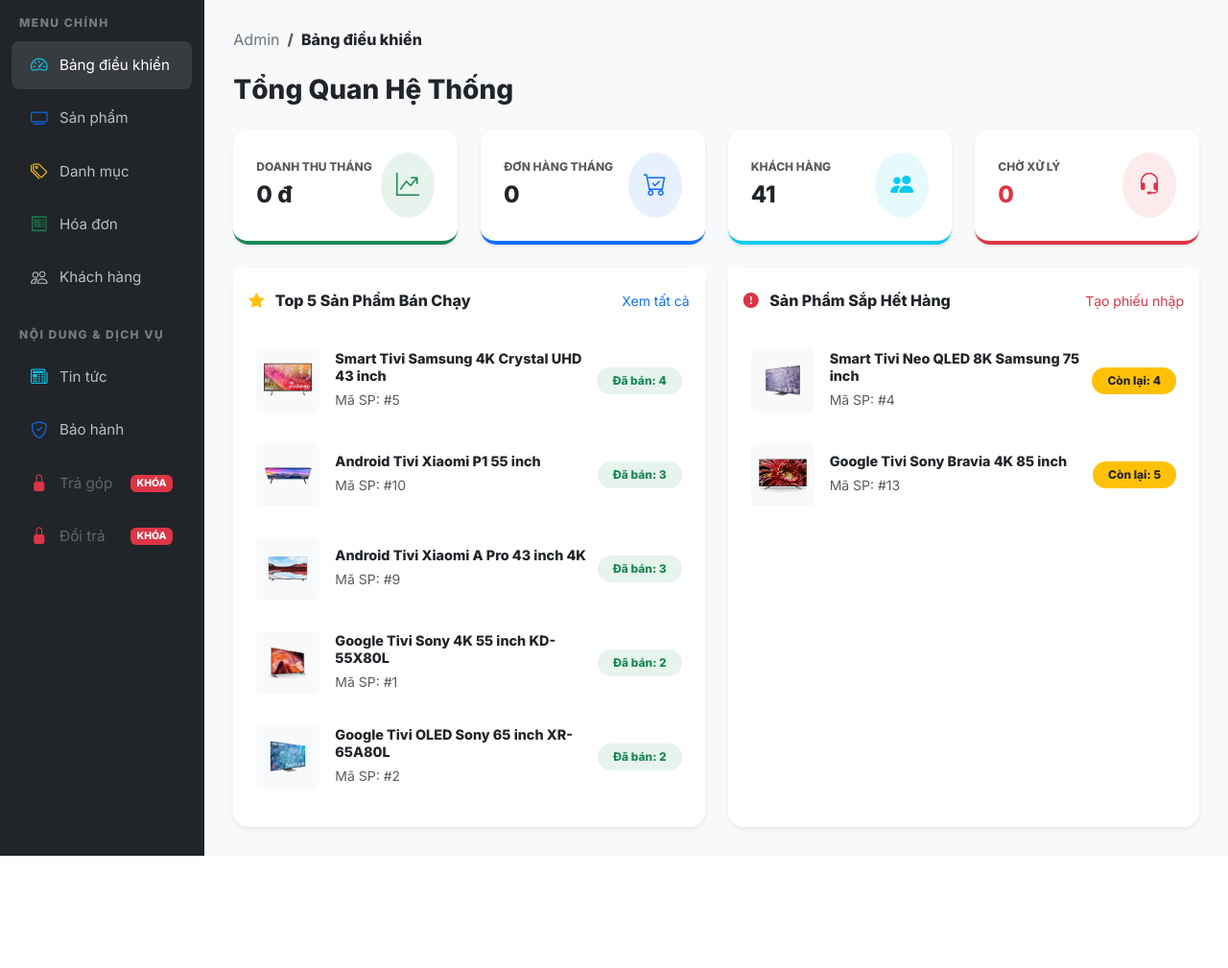
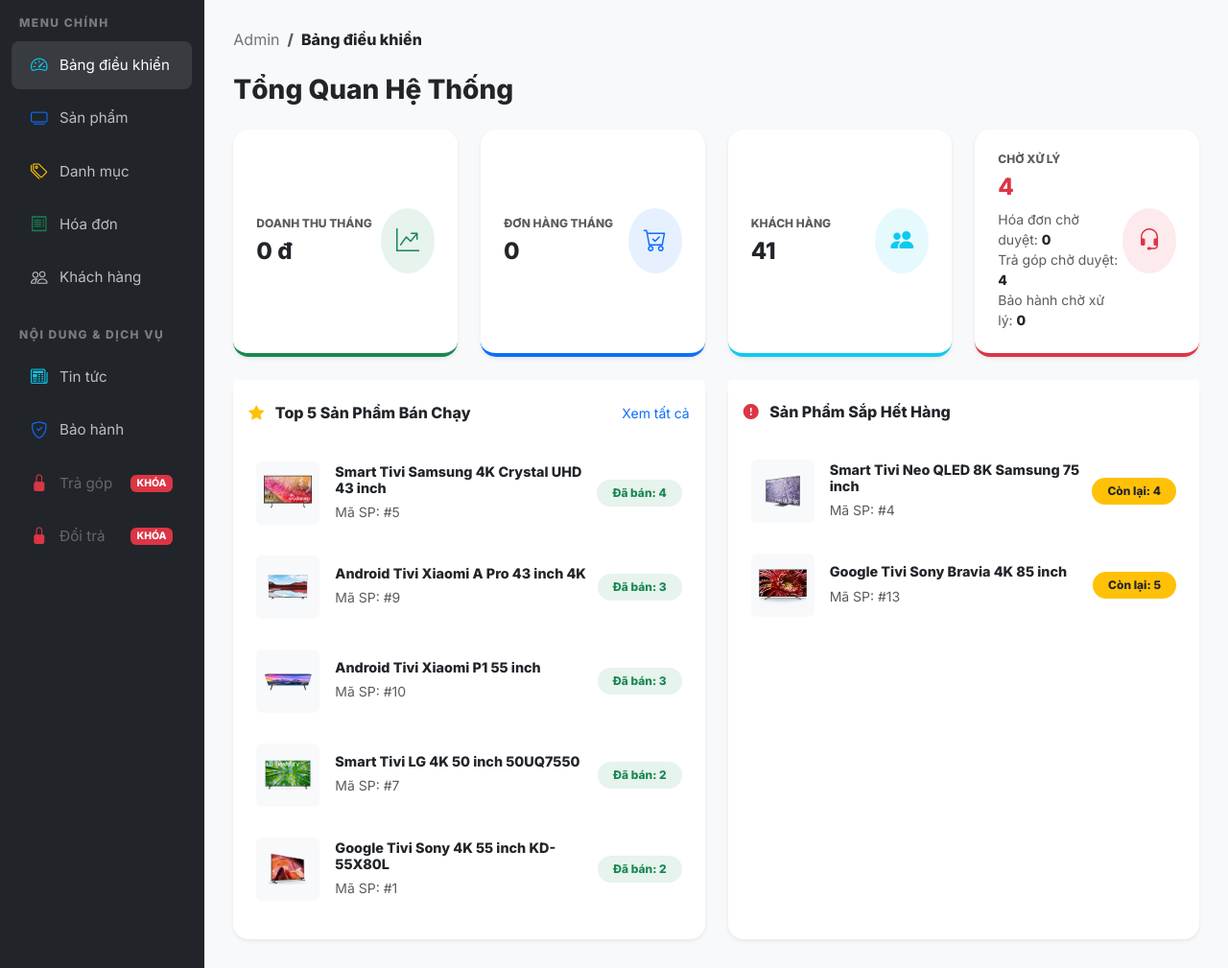
Before and after one commit to ThaiVinhNghi/DoAnLapTrinhWeb_QuanLyCuaHangTV, a PHP site: page /admin/index.php in a window 1280 px wide. Shown: the part 78-1087 px from the top of the page at 96% size. Before the commit the page ends 970 px from the top, so only its background shows below. Run offline with PHP 8.4, Linux system fonts and the light colour scheme; data comes from the database, SQL or seed files in the repository.

Commit message:
end đồ án

```diff
--- a/admin/index.php
+++ b/admin/index.php
@@ -27,10 +27,23 @@ $sql_khachhang = "SELECT COUNT(ID) as SoKhach FROM khachhang";
 $res_kh = $conn->query($sql_khachhang);
 $soKhachHang = ($res_kh && $row = $res_kh->fetch_assoc()) ? (int)$row['SoKhach'] : 0;
 
-// 4. Số Yêu Cầu Hỗ Trợ (Giả sử lấy số lượng Đơn Bảo Hành đang 'Chờ xử lý')
-$sql_hotro = "SELECT COUNT(ID) as SoYeuCau FROM baohanh WHERE TrangThai = 'Chờ xử lý'";
-$res_ht = $conn->query($sql_hotro);
-$soYeuCau = ($res_ht && $row = $res_ht->fetch_assoc()) ? (int)$row['SoYeuCau'] : 0;
+// 4a. Số phiếu bảo hành chờ xử lý
+$sql_baohanh = "SELECT COUNT(ID) as SoBaoHanh FROM baohanh WHERE TrangThai = 'Chờ xử lý'";
+$res_bh = $conn->query($sql_baohanh);
+$soBaoHanh = ($res_bh && $row = $res_bh->fetch_assoc()) ? (int)$row['SoBaoHanh'] : 0;
+
+// 4b. Số hóa đơn chờ duyệt (Những đơn chưa có NhanVienID)
+$sql_hoadon_cho = "SELECT COUNT(ID) as SoHoaDonCho FROM hoadon WHERE NhanVienID IS NULL OR NhanVienID = 0";
+$res_hd_cho = $conn->query($sql_hoadon_cho);
+$soHoaDonCho = ($res_hd_cho && $row = $res_hd_cho->fetch_assoc()) ? (int)$row['SoHoaDonCho'] : 0;
+
+// 4c. Số hồ sơ trả góp chờ duyệt
+$sql_tragop_cho = "SELECT COUNT(ID) as SoTraGopCho FROM tragop WHERE TrangThai = 'Chờ duyệt' OR TinhTrangTra = 'Chờ duyệt'";
+$res_tg_cho = $conn->query($sql_tragop_cho);
+$soTraGopCho = ($res_tg_cho && $row = $res_tg_cho->fetch_assoc()) ? (int)$row['SoTraGopCho'] : 0;
+
+// Tổng số mục chờ xử lý (gộp các loại)
+$tongChoXuLy = $soBaoHanh + $soHoaDonCho + $soTraGopCho;
 
 // 5. Lấy Danh Sách Sản Phẩm Bán Chạy Nhất (Top 5)
 $sql_banchay = "SELECT sp.ID, sp.TenSanPham, sp.HinhAnh, SUM(hc.SoLuongBan) as TongDaBan
@@ -119,7 +132,12 @@ include 'sidebar.php';
                 <div class="card-body p-4 d-flex align-items-center justify-content-between">
                     <div>
                         <h6 class="text-muted fw-bold text-uppercase mb-2" style="font-size: 0.75rem;">Chờ Xử Lý</h6>
-                        <h4 class="fw-bold text-danger m-0"><?php echo $soYeuCau; ?></h4>
+                        <h4 class="fw-bold text-danger m-0"><?php echo $tongChoXuLy; ?></h4>
+                        <div class="small text-muted mt-2">
+                            <div>Hóa đơn chờ duyệt: <strong class="text-dark"><?php echo $soHoaDonCho; ?></strong></div>
+                            <div>Trả góp chờ duyệt: <strong class="text-dark"><?php echo $soTraGopCho; ?></strong></div>
+                            <div>Bảo hành chờ xử lý: <strong class="text-dark"><?php echo $soBaoHanh; ?></strong></div>
+                        </div>
                     </div>
                     <div class="bg-danger bg-opacity-10 text-danger p-3 rounded-circle">
                         <i class="bi bi-headset fs-4"></i>
@@ -168,7 +186,9 @@ include 'sidebar.php';
             <div class="card shadow-sm border-0 rounded-4 h-100">
                 <div class="card-header bg-white border-0 pt-4 pb-0 d-flex justify-content-between align-items-center">
                     <h6 class="fw-bold m-0"><i class="bi bi-exclamation-circle-fill text-danger me-2"></i> Sản Phẩm Sắp Hết Hàng</h6>
-                    <a href="nhap_hang.php" class="text-decoration-none small text-danger">Tạo phiếu nhập</a>
+                    <?php if (isset($isAdmin) && $isAdmin): ?>
+                        <a href="nhap_hang.php" class="text-decoration-none small text-danger">Tạo phiếu nhập</a>
+                    <?php endif; ?>
                 </div>
                 <div class="card-body p-4">
                     <div class="list-group list-group-flush">
--- a/admin/nhap_hang_them.php
+++ b/admin/nhap_hang_them.php
@@ -4,9 +4,9 @@ require_once '../thu_vien/connect.php';
 require_once 'header.php';
 require_once 'sidebar.php';
 
-// Kiểm tra đăng nhập
-if (!isset($_SESSION['nhanvien_id'])) {
-    header("Location: ../login.php");
+// Kiểm tra đăng nhập và quyền (chỉ Admin được tạo phiếu nhập)
+if (!isset($isAdmin) || !$isAdmin) {
+    header("Location: index.php");
     exit();
 }
 
--- a/login.php
+++ b/login.php
@@ -53,8 +53,6 @@ if ($_SERVER["REQUEST_METHOD"] == "POST") {
                         'Đăng nhập thất bại',
                         'ThatBai'
                     );
-
-                    $stmt->close();
                 } else {
                     // ===== PASSWORD ĐÚNG, LƯU SESSION =====
 
--- a/thanh_toan.php
+++ b/thanh_toan.php
@@ -160,7 +160,8 @@ if ($_SERVER["REQUEST_METHOD"] == "POST") {
         elseif ($hinhThucThanhToan === 'tragop') {
             $soTienTraTruoc = isset($_POST['SoTienTraTruoc']) ? (float)$_POST['SoTienTraTruoc'] : 0;
             $soThangTraGop = isset($_POST['SoThangTraGop']) ? (int)$_POST['SoThangTraGop'] : 6;
-            $laiSuat = isset($_POST['LaiSuat']) ? (float)$_POST['LaiSuat'] : 1.5;
+            // Ép lãi suất cố định 1.5% trên server — không tin dữ liệu client để tránh bị sửa khi đặt hàng
+            $laiSuat = 1.5;
 
             // Nhận dữ liệu CCCD và Ngày sinh từ form (có thể dùng để cập nhật vào bảng nếu cần)
             $cccd = isset($_POST['CCCD']) ? trim($_POST['CCCD']) : '';
@@ -412,7 +413,8 @@ if ($_SERVER["REQUEST_METHOD"] == "POST") {
 
                                     <div class="mb-3">
                                         <label class="form-label">Lãi suất (% / năm)</label>
-                                        <input type="number" id="laiSuat" step="0.1" name="LaiSuat" class="form-control" value="1.5" oninput="calculateInstallment()">
+                                        <input type="number" id="laiSuat" step="0.1" name="LaiSuat" class="form-control" value="1.5" readonly>
+                                        <small class="text-muted">Lãi suất cố định 1.5% / năm</small>
                                     </div>
 
                                     <div class="row g-3 mb-3 mt-1 border-top pt-3">
--- a/thu_vien/connect.php
+++ b/thu_vien/connect.php
@@ -5,7 +5,7 @@ $servername = "127.0.0.1";
 $username = "root";
 $password = "";
 $dbname = "QuanLyCuaHangTivi";
-$port = 3306;
+$port = 3307;
 
 $conn = new mysqli($servername, $username, $password, $dbname, $port);
 
```
Also changed, not shown: admin/nhap_hang.php (+5 -3 lines).
